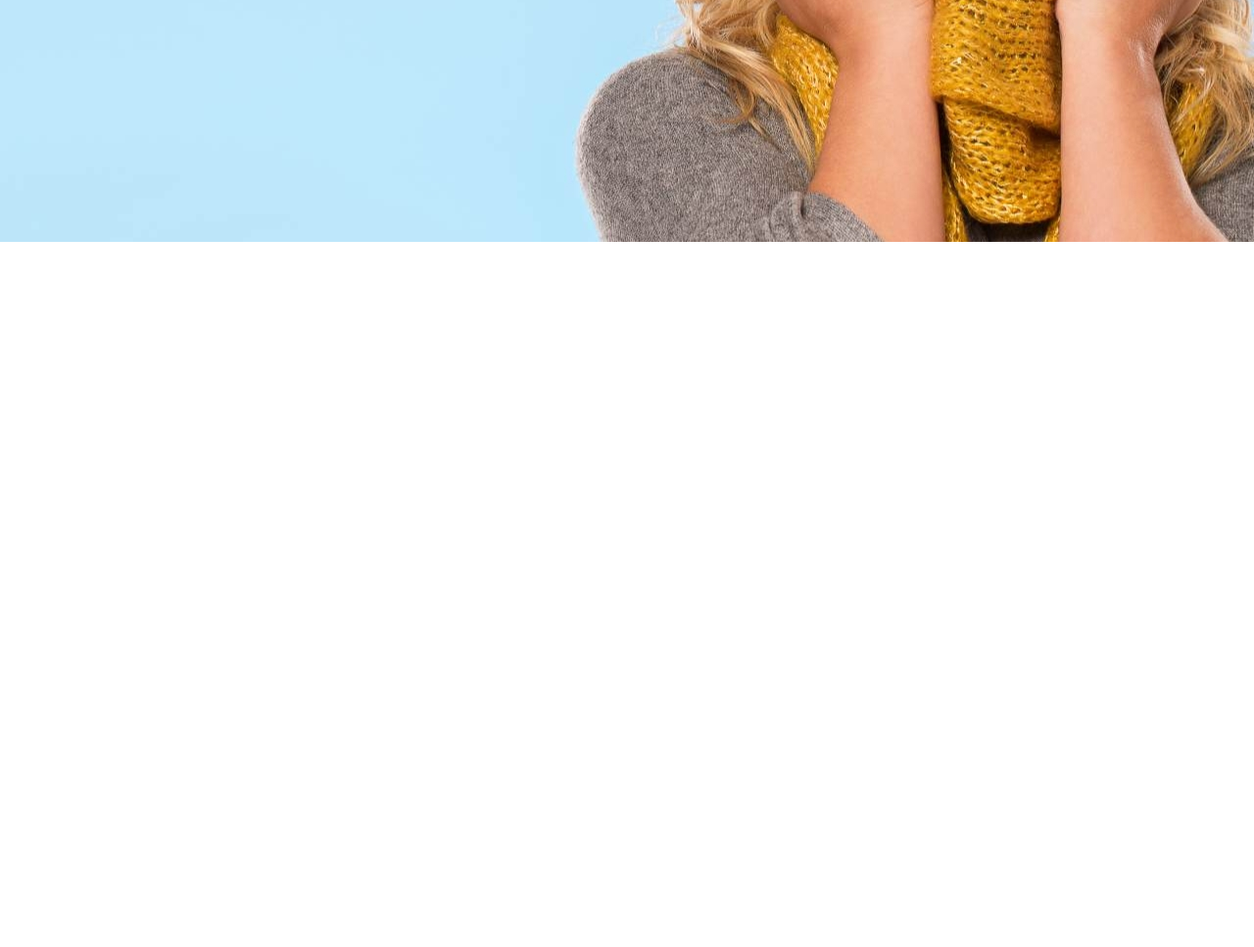
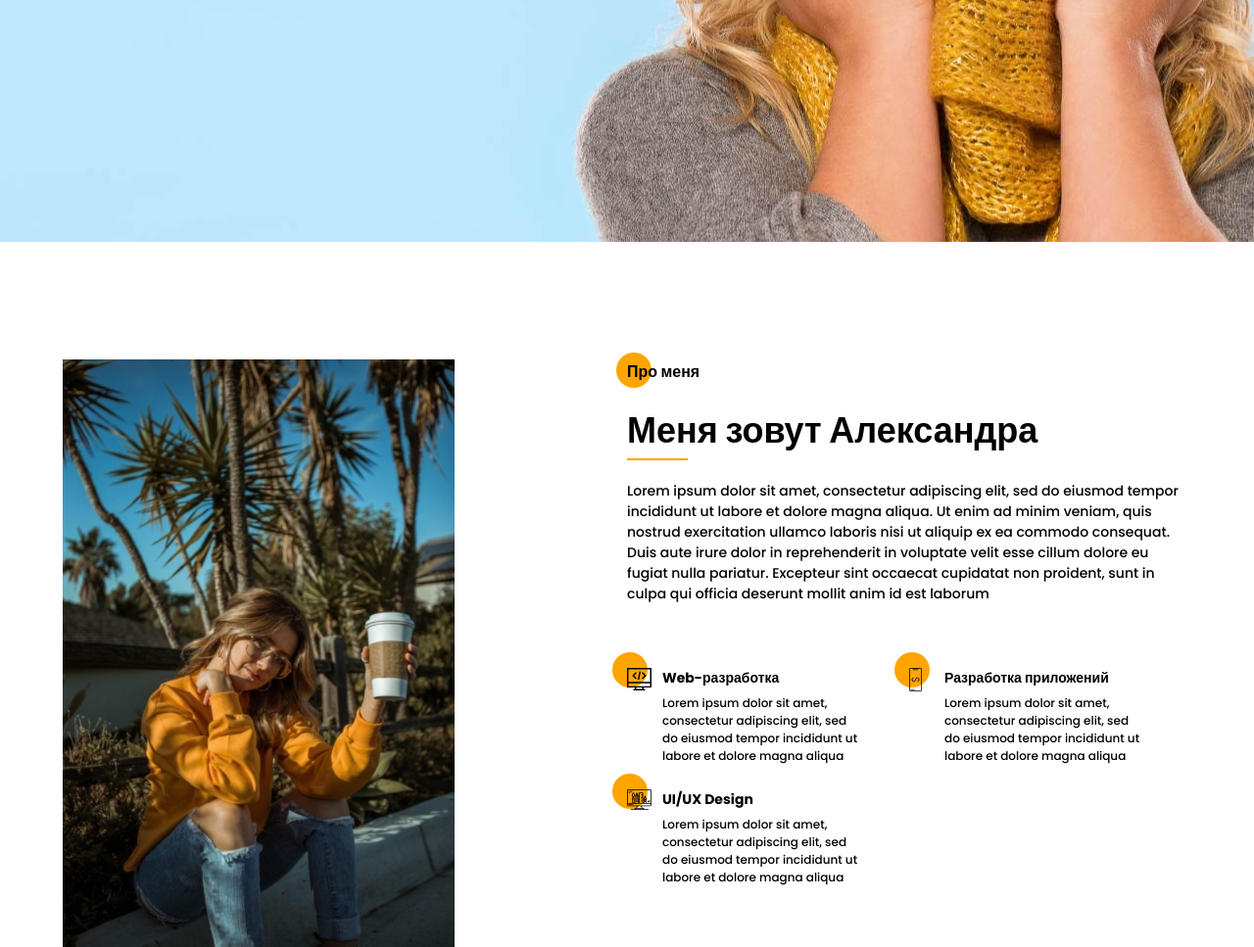
Before and after one commit to Willem-Konovets/Portfolio-Alexandra, a Gatsby site: page / in a window 1280 px wide. Shown: the part 553-1520 px from the top of the page at 98% size. Before the commit the page ends 800 px from the top, so only its background shows below. Built offline with nearby package versions, Linux system fonts and the light colour scheme; Gatsby itself is replaced by a stand-in of ours.

Commit message:
Finish second section -'About Me'

```diff
--- a/src/pages/index.js
+++ b/src/pages/index.js
@@ -2,7 +2,9 @@ import * as React from "react";
 import {Component} from "react";
 import styled, {createGlobalStyle} from "styled-components";
 
-import Introduce from './modules/introduce';
+import Introduce from './modules/Introduce';
+import About from './modules/AboutMe';
+import AboutMe from "./modules/AboutMe";
 
 const GlobalStyle = createGlobalStyle`
     *{
@@ -35,6 +37,9 @@ export default  class IndexPage extends Component {
             <>
                 <GlobalStyle/>
                 <Introduce/>
+            <Container>
+                <AboutMe/>
+            </Container>
             </>
 
         )
--- /dev/null
+++ b/src/pages/modules/AboutMe.jsx
@@ -0,0 +1,124 @@
+import React from 'react';
+import styled from 'styled-components';
+import {Component} from "react";
+
+import circle from '../../images/icon/Circle.svg'
+import pc from '../../images/icon/PC.svg'
+import pcUi from '../../images/icon/PCui.svg'
+import mobile from '../../images/icon/Mobile.svg'
+import photo from '../../images/img/PhotoAlexandra.jpeg'
+
+
+const AboutMePage = styled.div`
+    min-height: 600px;
+    margin-top: 120px;
+    display: grid;
+        grid-template-columns: repeat(2, 1fr);
+`, Heading = styled.h2`
+    font-size: 16px;
+    position: relative;
+    &:before{
+            content: '';
+            background: url(${circle}) center center no-repeat;
+            width: 36px;
+            height: 36px;
+            display: inline-block; /* Или block, если вам нужно, чтобы элемент занимал всю ширину */
+            position: absolute; /* Установите позицию, если это необходимо */
+            left: -11px;
+            top: -7px;
+            z-index: -1;
+    }
+`, Title = styled.h2`
+    font-size: 36px;
+    margin-top: 20px;
+`, Line = styled.div`
+    width: 60px;
+    margin-top: 1px;
+    height: 0;
+    border: 1px solid rgb(255, 165, 1);
+`, Description = styled.h3`
+    margin-top: 21px;
+    font-size: 14px;
+    line-height: 21px;
+    text-align: left;
+`, SkillsGrid = styled.div`
+    display: grid;
+    margin-top: 40px;
+    grid-template-columns: repeat(2, 1fr);
+    grid-template-rows: repeat(2, 1fr);
+`, SkillWrapper = styled.div`
+    margin-top: 25px;
+    display: grid;
+    grid-template-columns: 36px 200px;
+`, SkillsIcon = styled.img`
+    position: relative;
+    z-index: 1;
+    &:before{
+        content: '';
+        background: url(${circle}) center center no-repeat;
+        width: 36px;
+        height: 36px;
+        display: inline-block; /* Или block, если вам нужно, чтобы элемент занимал всю ширину */
+        position: absolute; /* Установите позицию, если это необходимо */
+        left: -11px;
+        top: -9px;
+        z-index: -1;
+    }
+`, SkillTitle = styled.h2`
+    font-size: 14px;
+    position: relative;
+    &:before{
+        content: '';
+        background: url(${circle}) center center no-repeat;
+        width: 36px;
+        height: 36px;
+        display: inline-block; /* Или block, если вам нужно, чтобы элемент занимал всю ширину */
+        position: absolute; /* Установите позицию, если это необходимо */
+        left: -51px;
+        top: -16px;
+        z-index: -1;
+`, SkillDescr = styled.h3`
+    font-size: 12px;
+    margin-top: 6px;
+`
+export default class AboutMe extends Component {
+    render() {
+        return(
+            <AboutMePage>
+                <img src={photo} alt=""/>
+                <div>
+                    <Heading>Про меня</Heading>
+                    <Title>Меня зовут Александра</Title>
+                    <Line></Line>
+                    <Description>Lorem ipsum dolor sit amet, consectetur adipiscing elit, sed do eiusmod tempor incididunt ut labore et dolore magna aliqua. Ut enim ad minim veniam, quis nostrud exercitation ullamco laboris nisi ut aliquip ex ea commodo consequat. Duis aute irure dolor in reprehenderit in voluptate velit esse cillum dolore eu fugiat nulla pariatur. Excepteur sint occaecat cupidatat non proident, sunt in culpa qui officia deserunt mollit anim id est laborum</Description>
+                    <SkillsGrid>
+                        <SkillWrapper>
+                            <SkillsIcon src={pc} alt=""/>
+                            <div>
+                                <SkillTitle>Web-разработка</SkillTitle>
+                                <SkillDescr>Lorem ipsum dolor sit amet, consectetur adipiscing elit, sed do eiusmod tempor incididunt ut labore et dolore magna aliqua</SkillDescr>
+                            </div>
+                        </SkillWrapper>
+                        <SkillWrapper>
+                            <SkillsIcon src={mobile} alt=""/>
+                            <div>
+                                <SkillTitle>Разработка приложений</SkillTitle>
+                                <SkillDescr>Lorem ipsum dolor sit amet, consectetur adipiscing elit, sed do eiusmod tempor incididunt ut labore et dolore magna aliqua</SkillDescr>
+                            </div>
+
+                        </SkillWrapper>
+                        <SkillWrapper>
+                            <SkillsIcon src={pcUi} alt=""/>
+                            <div>
+                                <SkillTitle>UI/UX Design</SkillTitle>
+                                <SkillDescr>Lorem ipsum dolor sit amet, consectetur adipiscing elit, sed do eiusmod tempor incididunt ut labore et dolore magna aliqua</SkillDescr></div>
+                        </SkillWrapper>
+
+                    </SkillsGrid>
+                </div>
+
+            </AboutMePage>
+        )
+    }
+
+}
```
Also changed, not shown: src/images/icon/Mobile.svg (added), src/images/icon/PC.svg (added), src/images/icon/PCui.svg (added), src/images/img/PhotoAlexandra.jpeg (added), 2 other files.
